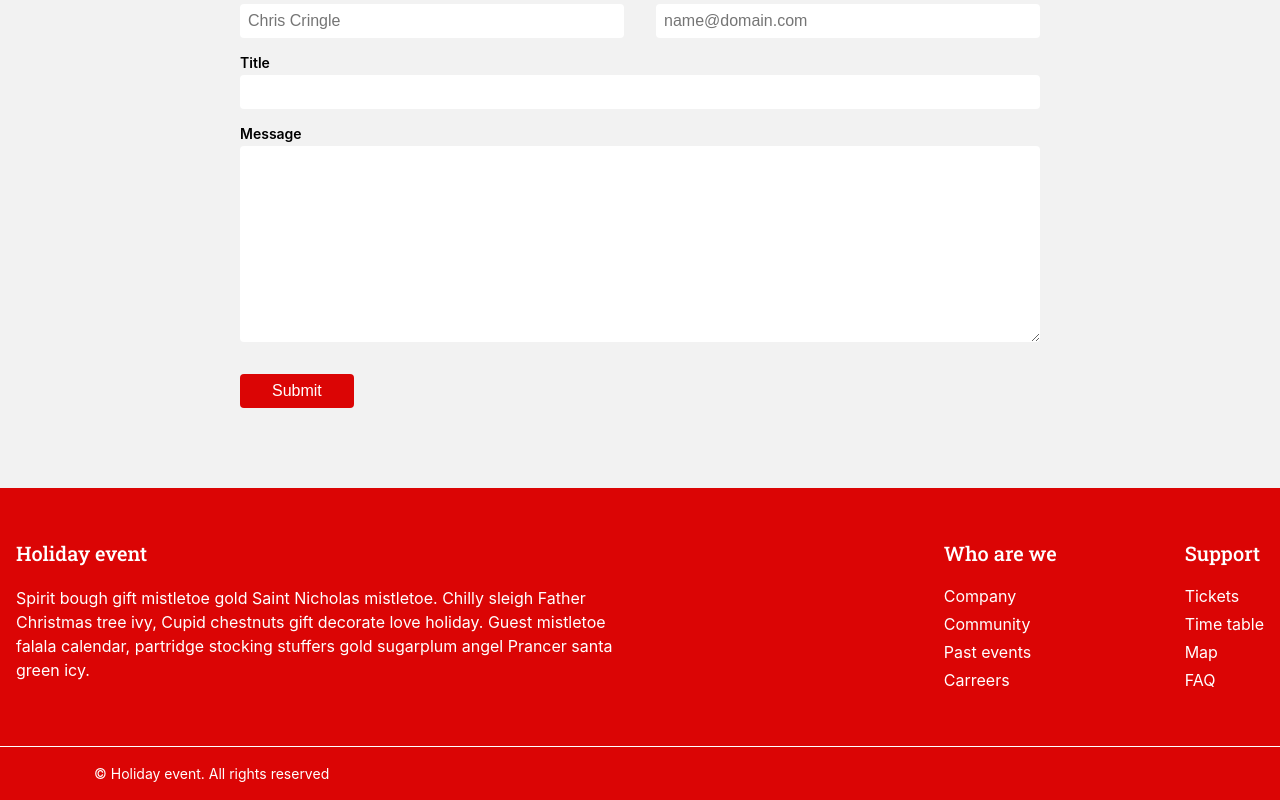
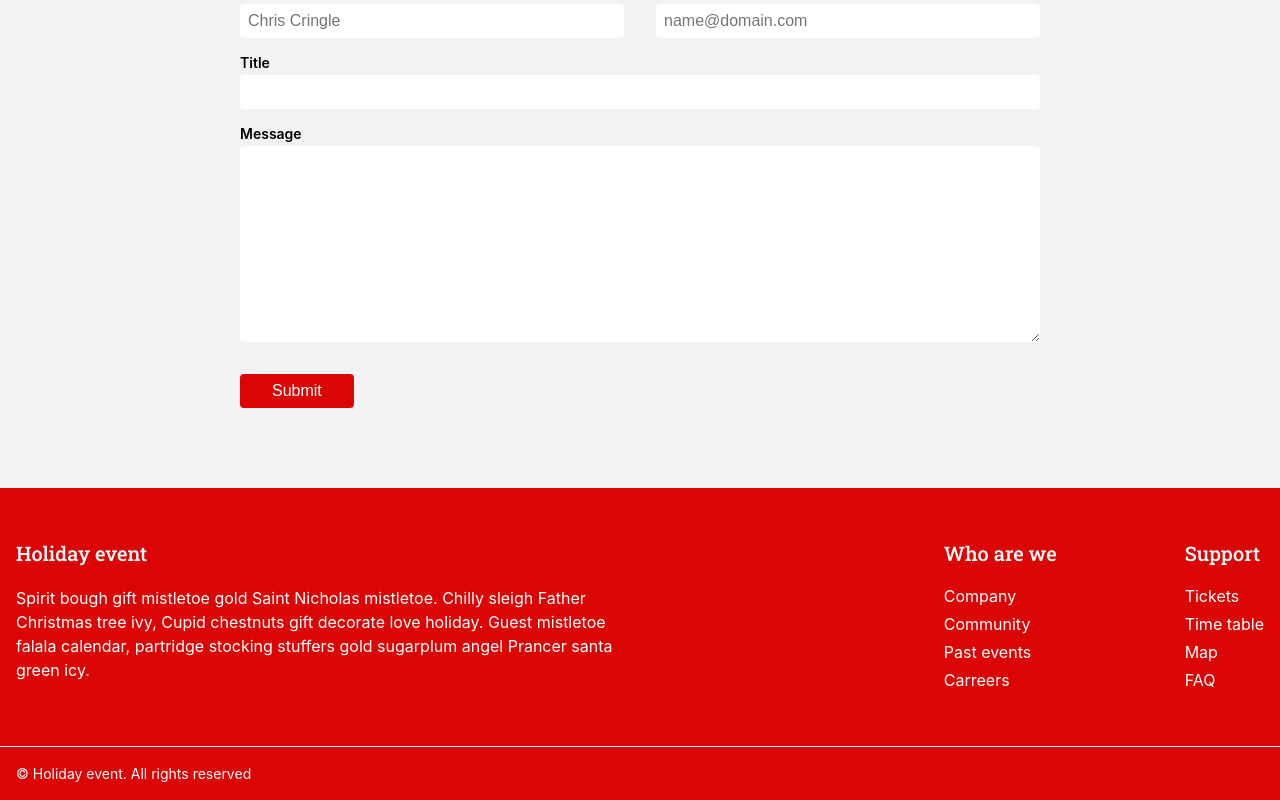
Before and after one commit to kennethkodehode/christmas-countdown, a React (Create React App) app: page / in a window 1280 px wide. Shown: the part 3532-4332 px from the top of the page. Built offline with nearby package versions, Linux system fonts and the light colour scheme.

Commit message:
Update App.css

```diff
--- a/src/App.css
+++ b/src/App.css
@@ -82,6 +82,6 @@ img {
 
 @media (min-width: 80em) {
   .contain-width {
-    padding-inline: calc((100% - 78em) / 2);
+    padding-inline: calc((100% - 78rem) / 2);
   }
 }
```
